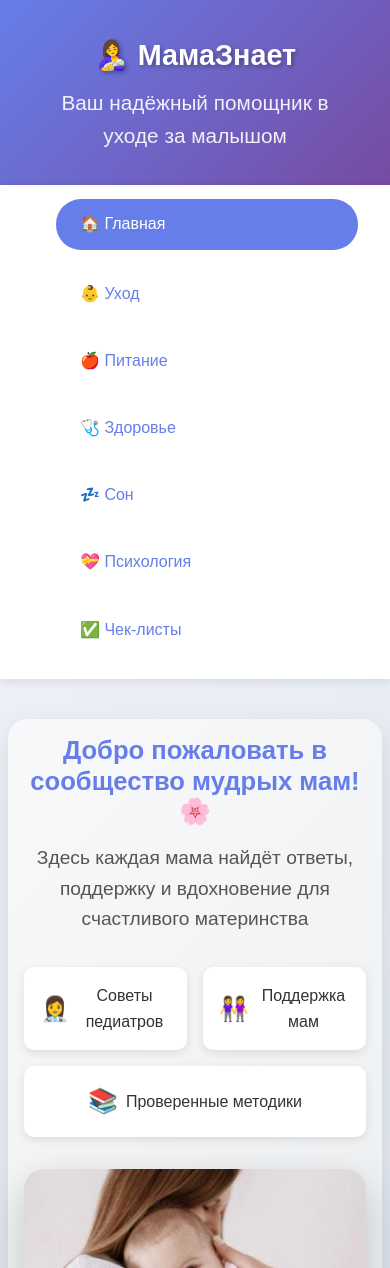
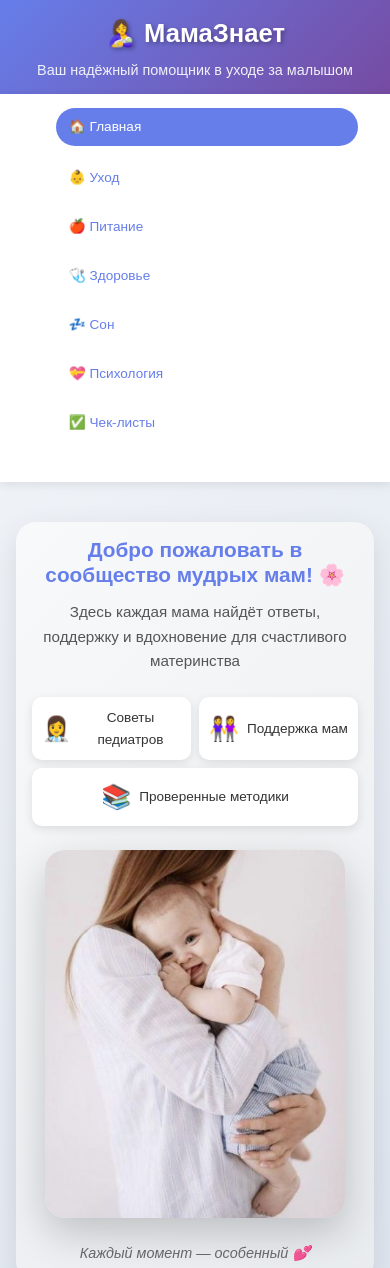
Before and after one commit to vitaliyegorov75-lang/MamaZnaet, a plain HTML site: page index.html in a window 390 px wide. Shown: the top 1268 px of the page. Drawn offline with Linux system fonts and the light colour scheme.

Commit message:
Add files via upload

```diff
--- a/styles.css
+++ b/styles.css
@@ -591,3 +591,174 @@ article, .tip, .article-card {
         margin-top: 1rem;
     }
 }
+
+/* === КОМПАКТНЫЙ ДИЗАЙН ДЛЯ МОБИЛЬНЫХ === */
+
+@media (max-width: 768px) {
+    /* Компактная шапка */
+    .main-header {
+        padding: 1rem 0;
+    }
+
+    .site-title {
+        font-size: 1.8rem;
+        margin-bottom: 0.3rem;
+    }
+
+    .site-subtitle {
+        font-size: 1rem;
+        opacity: 0.9;
+    }
+
+    /* Компактное меню */
+    .main-nav {
+        position: relative;
+        top: auto;
+        padding: 0.5rem 0;
+    }
+
+    .nav-menu {
+        gap: 0.3rem;
+        padding: 0.5rem 0;
+    }
+
+    .nav-link {
+        padding: 0.6rem 1rem;
+        font-size: 0.9rem;
+    }
+
+    /* Уменьшаем герой-секцию */
+    .hero-container {
+        padding: 1.5rem;
+        margin: 1rem 0;
+        gap: 1.5rem;
+    }
+
+    .hero-title {
+        font-size: 1.4rem;
+        margin-bottom: 0.8rem;
+    }
+
+    .hero-description {
+        font-size: 1rem;
+        margin-bottom: 1.5rem;
+    }
+
+    .hero-features {
+        gap: 0.5rem;
+    }
+
+    .feature-card {
+        padding: 0.7rem;
+        font-size: 0.9rem;
+    }
+
+    /* Уменьшаем основной контент */
+    .main-content {
+        padding: 0 1rem;
+    }
+
+    .section-header {
+        margin: 2rem 0 1rem 0;
+    }
+
+    .section-header h2 {
+        font-size: 1.6rem;
+    }
+}
+
+/* === ДОПОЛНИТЕЛЬНЫЕ ИСПРАВЛЕНИЯ ДЛЯ ОЧЕНЬ МАЛЕНЬКИХ ЭКРАНОВ === */
+
+@media (max-width: 480px) {
+    /* Ещё более компактная шапка */
+    .main-header {
+        padding: 0.8rem 0;
+    }
+
+    .site-title {
+        font-size: 1.6rem;
+    }
+
+    .site-subtitle {
+        font-size: 0.9rem;
+    }
+
+    /* Ещё более компактное меню */
+    .nav-menu {
+        gap: 0.2rem;
+    }
+
+    .nav-link {
+        padding: 0.5rem 0.8rem;
+        font-size: 0.85rem;
+    }
+
+    /* Компактная герой-секция */
+    .hero-container {
+        padding: 1rem;
+        flex-direction: column;
+        text-align: center;
+    }
+
+    .hero-title {
+        font-size: 1.3rem;
+    }
+
+    .hero-description {
+        font-size: 0.95rem;
+    }
+
+    .feature-card {
+        padding: 0.6rem;
+        font-size: 0.85rem;
+    }
+
+    /* Уменьшаем изображение */
+    .main-hero-image {
+        max-width: 300px;
+    }
+
+    .image-caption {
+        font-size: 0.9rem;
+    }
+
+    /* Компактные карточки */
+    .article-card {
+        padding: 1.2rem;
+    }
+
+    .article-title {
+        font-size: 1.1rem;
+    }
+}
+
+/* === ОБЩИЕ УЛУЧШЕНИЯ ДЛЯ ВСЕХ УСТРОЙСТВ === */
+
+/* Немного уменьшаем шапку и на десктопах */
+@media (min-width: 769px) {
+    .main-header {
+        padding: 1.5rem 0;
+    }
+
+    .site-title {
+        font-size: 2.5rem;
+    }
+
+    .site-subtitle {
+        font-size: 1.1rem;
+    }
+
+    .nav-link {
+        padding: 0.7rem 1.2rem;
+    }
+}
+
+/* Убедимся, что контент не перекрывается */
+.main-content {
+    scroll-margin-top: 1rem;
+}
+
+/* Плавная прокрутка к якорям */
+html {
+    scroll-behavior: smooth;
+}
```
